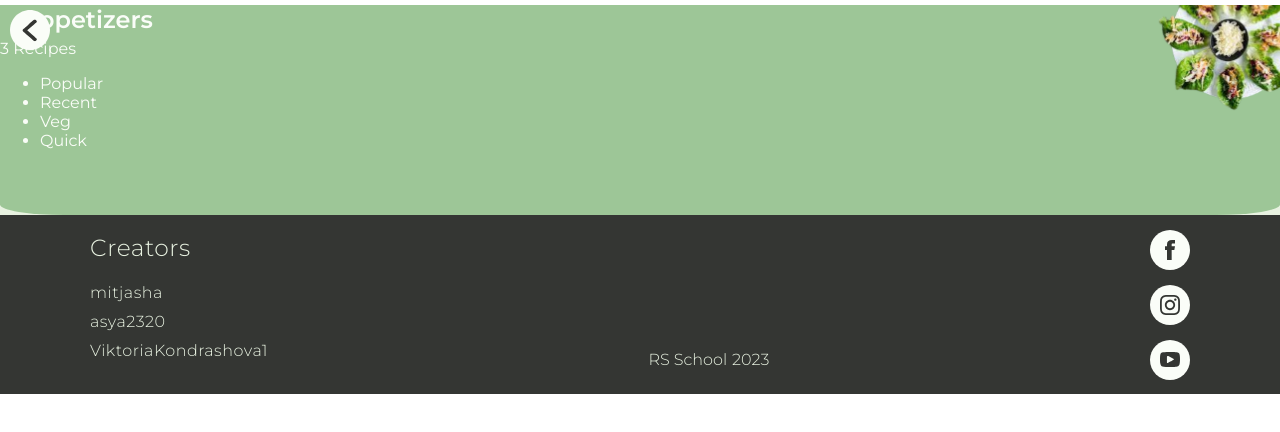
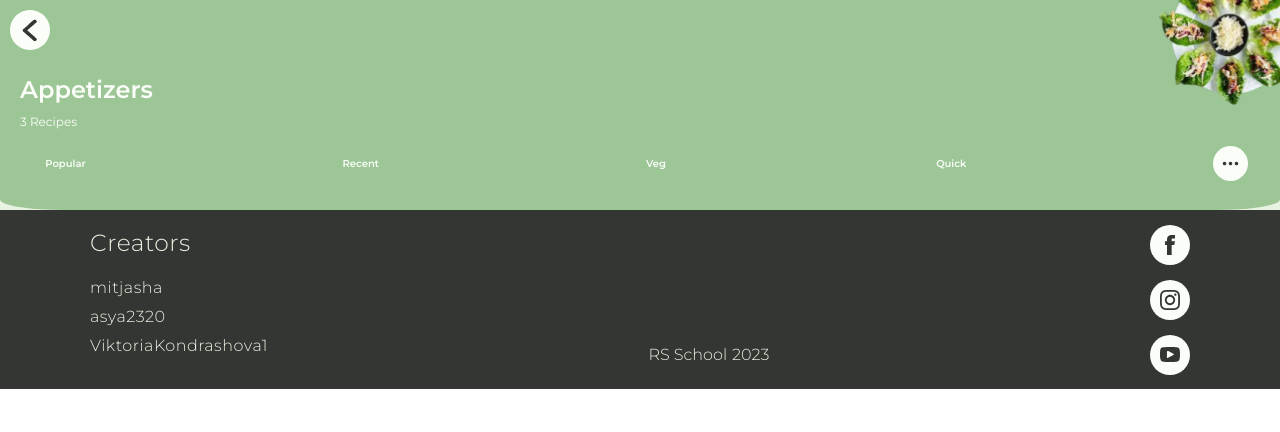
Before and after one commit to mitjasha/avocado, a React (Create React App) app: page / in a window 1280 px wide. Shown: the top 432 px of the page. Built offline with nearby package versions, Linux system fonts and the light colour scheme.

Commit message:
feat: add categories__header

```diff
--- a/src/pages/CategoriesRecipesScreen/CategoriesRecipesScreen.scss
+++ b/src/pages/CategoriesRecipesScreen/CategoriesRecipesScreen.scss
@@ -33,9 +33,63 @@
         background-image: url("../../assets/svg/back-arrow_category_page.svg");
     }
 
+    &__nav {
+        display: flex;
+        flex-direction: column;
+        justify-content: space-between;
+        padding-top: 70px;
+    }
+
     &__h1 {
         font-weight: 600;
         font-size: 24px;
         margin: 5px 20px;
     }
+
+    &__span {
+        font-weight: 400;
+        font-size: 12px;
+        margin: 5px 20px;
+    }
+
+    &__ul {
+        width: 95%;
+        margin: 10px;
+        list-style-type: none;
+        display: flex;
+        flex-direction: row;
+        justify-content: space-between;
+        align-items: center;
+        align-self: center;
+        padding: 0px;
+    }
+
+    &__li {
+        display: flex;
+        justify-content: center;
+        align-items: center;
+        align-self: center;
+        width: 65px;
+        height: 37px;
+        background: transparent;
+        border: 1px solid transparent;
+        border-radius: 59px;
+        font-weight: 600;
+        font-size: 10px;
+    }
+
+    &__li:hover {
+        background-color: $light-color;
+        border: 1px solid #c5c6ca;
+        color: $dark-color;
+        cursor: pointer;
+    }
+
+    &__menu {
+        background-image: url("../../assets/svg/menu_category_page.svg");
+        background-repeat: no-repeat;
+        background-size: cover;
+        width: 35px;
+        height: 35px;
+    }
 }
--- a/src/pages/CategoriesRecipesScreen/CategoriesRecipesScreen.tsx
+++ b/src/pages/CategoriesRecipesScreen/CategoriesRecipesScreen.tsx
@@ -8,18 +8,23 @@ const CategoriesRecipesScreen: React.FC = () => {
       <header className="categories__header">
         <div className="categories__header__image" />
         <div className="categories__header__button__back" />
-        <h1 className="categories__header__h1">Appetizers</h1>
-        <span>
-          {data.recipes.filter((item) => item.category === "appetizers").length}{" "}
-          Recipes
-        </span>
-        <ul>
-          <li>Popular</li>
-          <li>Recent</li>
-          <li>Veg</li>
-          <li>Quick</li>
-          <div />
-        </ul>
+        <div className="categories__header__nav">
+          <h1 className="categories__header__h1">Appetizers</h1>
+          <span className="categories__header__span">
+            {
+              data.recipes.filter((item) => item.category === "appetizers")
+                .length
+            }{" "}
+            Recipes
+          </span>
+          <ul className="categories__header__ul">
+            <li className="categories__header__li">Popular</li>
+            <li className="categories__header__li">Recent</li>
+            <li className="categories__header__li">Veg</li>
+            <li className="categories__header__li">Quick</li>
+            <div className="categories__header__menu" />
+          </ul>
+        </div>
       </header>
       <main />
     </div>
```
